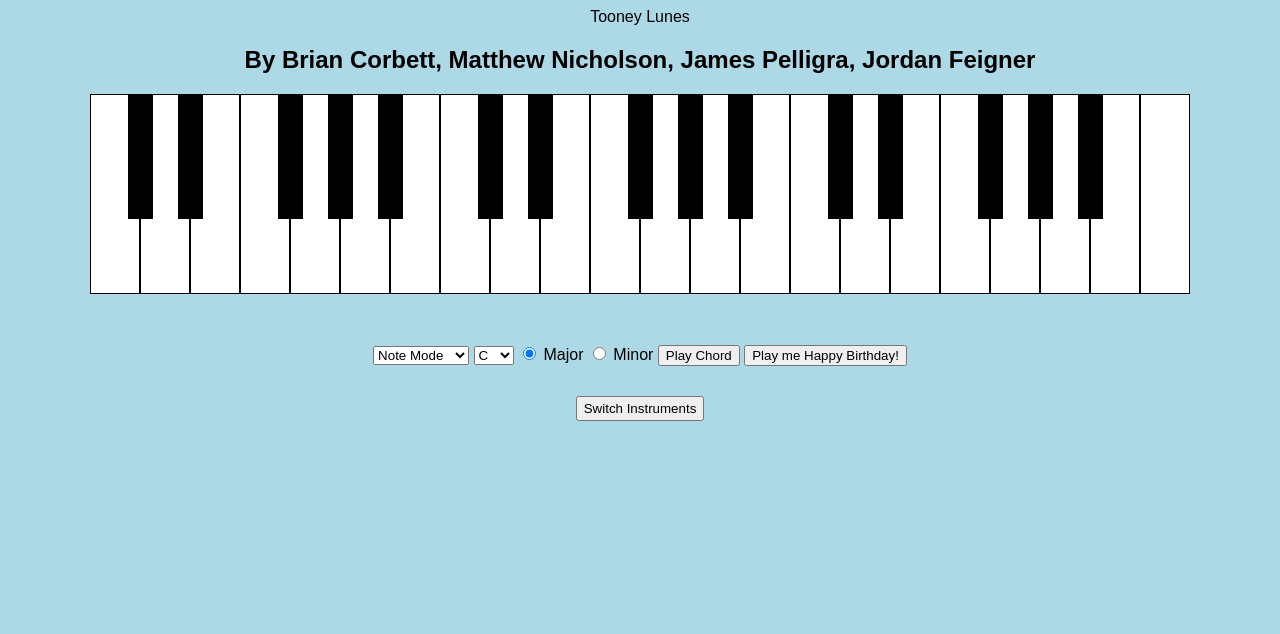
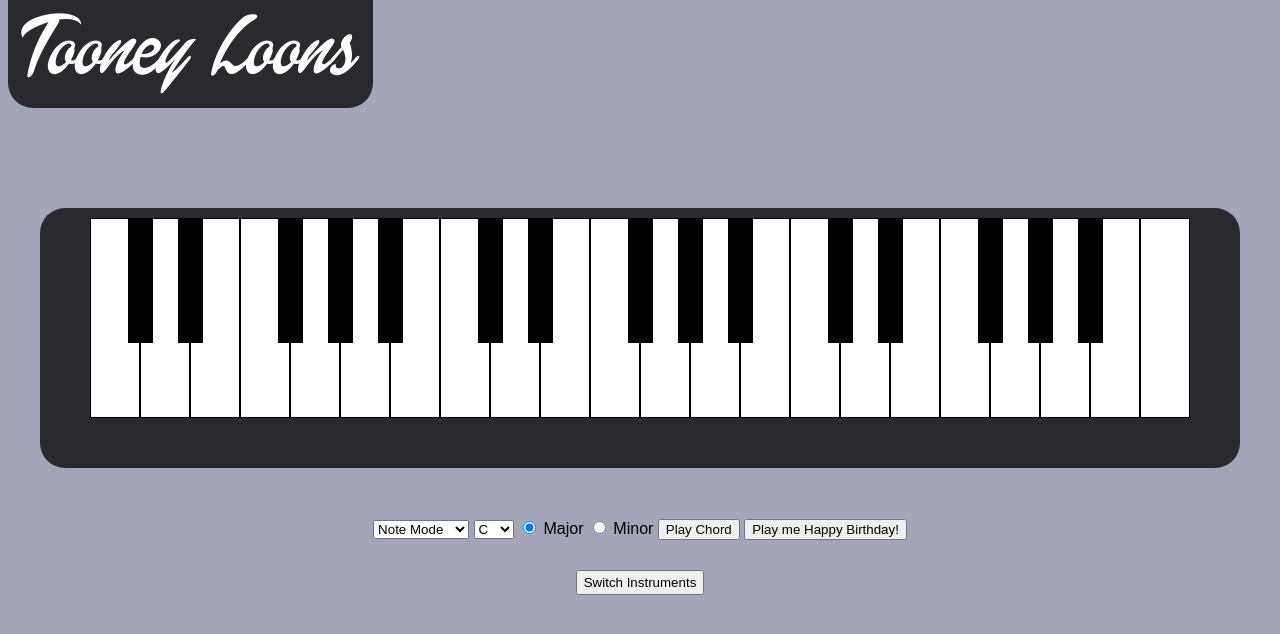
Before and after one commit to j-feigner/Tooney-Lunes, a PHP site: page / in a window 1280 px wide. Shown: the top 634 px of the page. Run offline with PHP 8.4, Linux system fonts and the light colour scheme.

Commit message:
Visual changes to piano and title

```diff
--- a/src/index.html
+++ b/src/index.html
@@ -9,13 +9,12 @@
   <script src="animation.js"></script>
 </head>
 
-<body
-  <h1>Tooney Lunes</h1>
-  <h2>By Brian Corbett, Matthew Nicholson, James Pelligra, Jordan Feigner</h2>
-
+<body>
+  <div id="topBar" class="top-bar">
+    <img id="titleImg" class="title-image" src="images/title.png">
+  </div>
   <div id="drumBlock" class="drum-block"></div>
   <div id="pianoBlock" class="piano-block"></div>
-
   <div id="chordBlock" class="chord-block">
     <select id="mode" name="chord-mode">
       <option value="noteMode">Note Mode</option>
--- a/src/script.js
+++ b/src/script.js
@@ -241,14 +241,17 @@ function playSong(sounds, beats, tempo) {
 };
 
 function playBeat(sounds, beat, tempo, i) {
+    var beat_length = 60000.0 / tempo;
+    // Rest beat
     if(beat == null) {
         setTimeout(function() {
-        }, tempo * i * 4)
+        }, tempo * beat_length)
     }
+    // Beat with notes
     else {
         var key = document.getElementById(beat);
         setTimeout(function() {
             playNote(sounds, key);
-        }, tempo * i * 4)
+        }, (i * beat_length));
     }
 }
--- a/src/stylesheet.css
+++ b/src/stylesheet.css
@@ -1,7 +1,7 @@
 body {
   font-family: Arial, Helvetica, sans-serif;
   text-align: center;
-  background-color: lightblue;
+  background-color: rgb(165, 165, 185);
 }
 
 #inst_switch {
@@ -12,11 +12,30 @@ body {
 	margin-left: auto;
 }
 
+.top-bar {
+    position: relative;
+    width: 365px;
+    height: 150px;
+    bottom: 50px;
+    margin-bottom: 50px;
+    background-color: rgba(0, 0, 0, 0.75);
+    border-radius: 25px;
+}
+
+.title-image {
+    width: auto;
+    height: auto;
+    position: relative;
+    top: 55px;
+}
+
 .piano-block {
-    width: auto;
-    height: 200px;
+    width: 1200px;
+    height: 260px;
     margin-left: auto;
     margin-right: auto;
+    background-color: rgba(0, 0, 0, 0.75);
+    border-radius: 25px;
 }
 
 .chord-block {
@@ -29,6 +48,7 @@ body {
     width: 48px;
     height: 198px;
     position: relative;
+    top: 10px;
     display: inline-block;
 }
 
@@ -38,7 +58,7 @@ body {
     width: 23px;
     height: 123px;
     position: relative;
-    bottom: 75px;
+    bottom: 65px;
     left: 12.5px;
     display: inline-block;
     margin-left: -25px;
```
